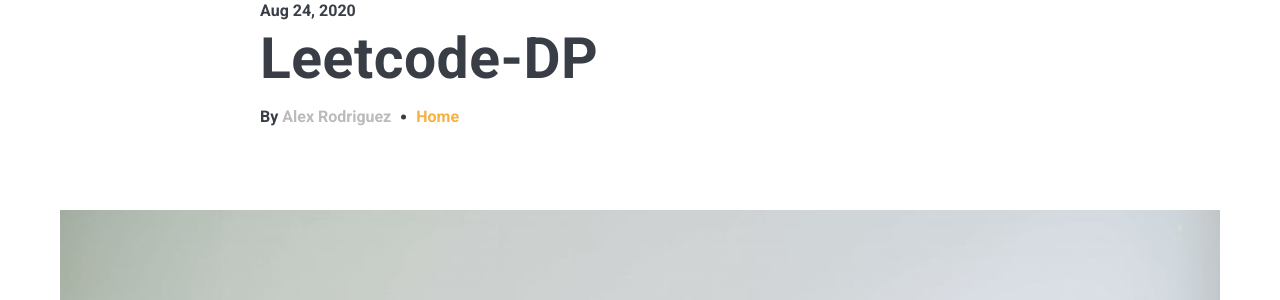
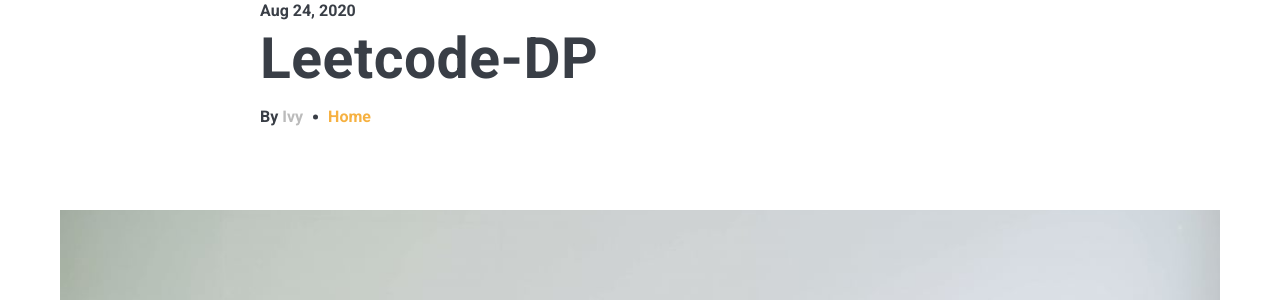
Before and after one commit to ivy-lv11/ivy-lv11.github.io, a Jekyll site: the page built from _posts/2020-08-24-leetcode.markdown, in a window 1280 px wide and 900 px high. Shown: the part 183-483 px from the top of the window. Built offline with Jekyll 4.4.1, drawn with Linux system fonts in a browser that asks for light colours; nearby versions of some CDN libraries; comment, search, counter and statistics services are not loaded.

Commit message:
Update settings.yml

```diff
--- a/_data/settings.yml
+++ b/_data/settings.yml
@@ -8,7 +8,7 @@ description: Zolan is modern minimal theme for Jekyll
 #-------------------------------
 # Author Settings
 author:
-  name: Alex Rodriguez
+  name: Ivy
   image: 01.jpg
   say-hello: Hello, I’m <strong>HHH</strong>
   bio: Designs, talks, and writes about <strong>Algorithm</strong>, <strong>C++</strong>, <strong>lecture notes</strong>, and dev. I share design tutorials, free resources and inspiration. Loves <a href="#">music</a> & riding her bicycle.
```
